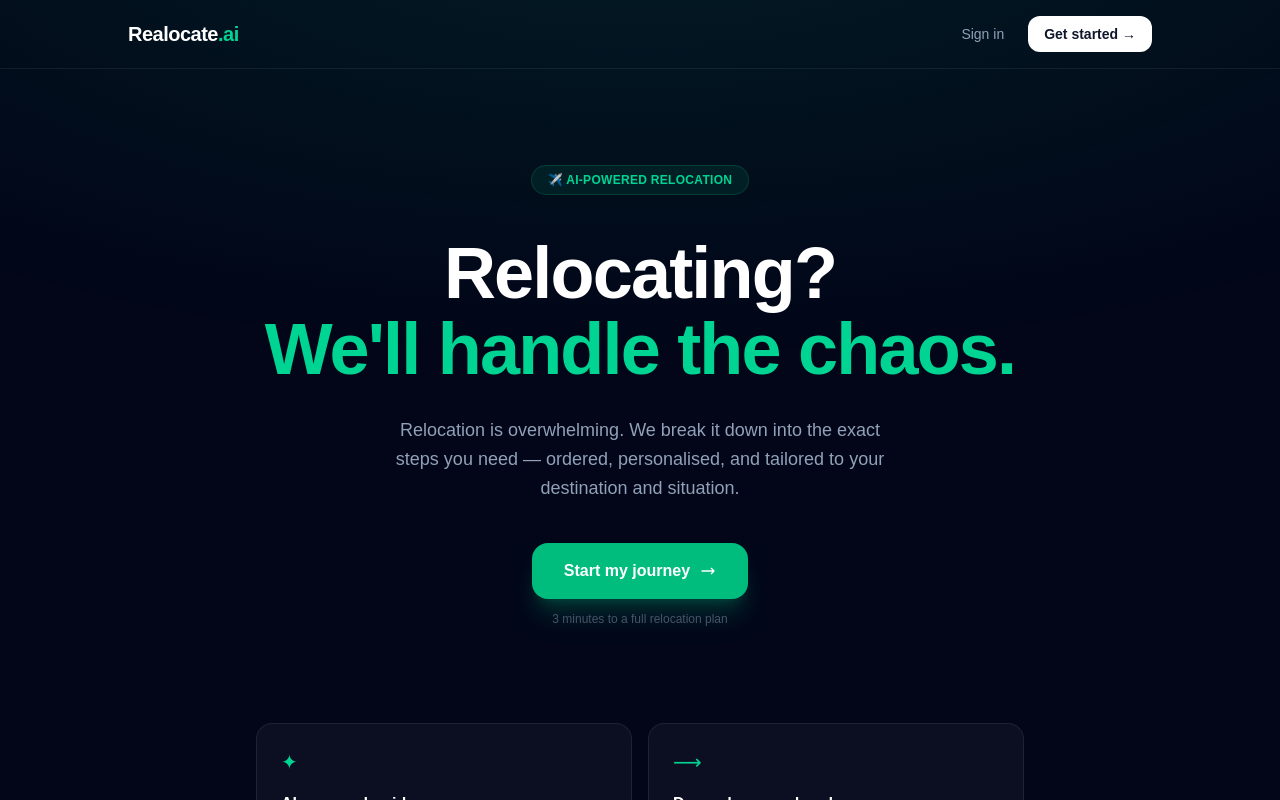
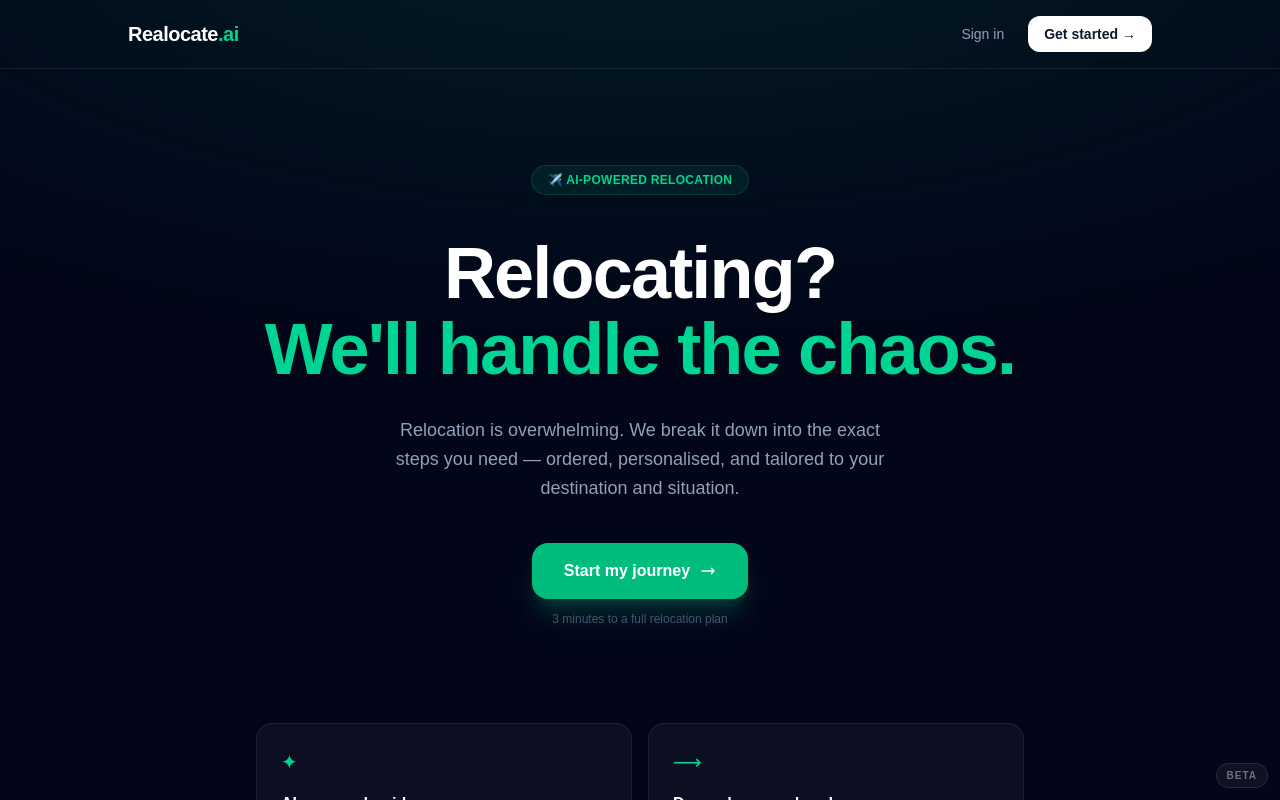
Before and after one commit to omeralphandary/relocate, a Next.js app: page / in a window 1280 px wide. Shown: the top 800 px of the page. Built offline with nearby package versions, Linux system fonts and the light colour scheme.

Commit message:
Add beta badge to all pages
Fixed bottom-right pill visible across all screens.

Co-Authored-By: Claude Sonnet 4.6 <noreply@anthropic.com>

```diff
--- a/app/layout.tsx
+++ b/app/layout.tsx
@@ -45,6 +45,9 @@ export default function RootLayout({
     <html lang="en">
       <body className={`${spaceGrotesk.variable} ${geistMono.variable} antialiased`}>
         <SessionProvider>{children}</SessionProvider>
+        <div className="fixed bottom-3 right-3 z-50 text-[10px] font-semibold tracking-widest uppercase text-white/40 bg-white/5 border border-white/10 px-2.5 py-1 rounded-full pointer-events-none select-none">
+          Beta
+        </div>
       </body>
     </html>
   );
```
